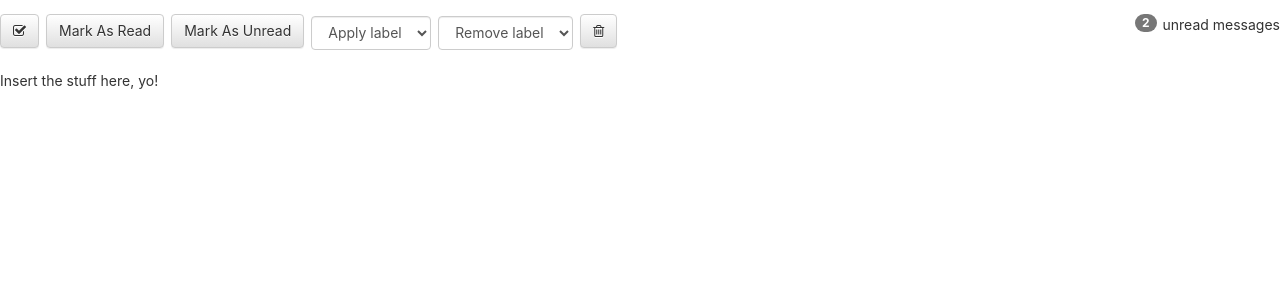
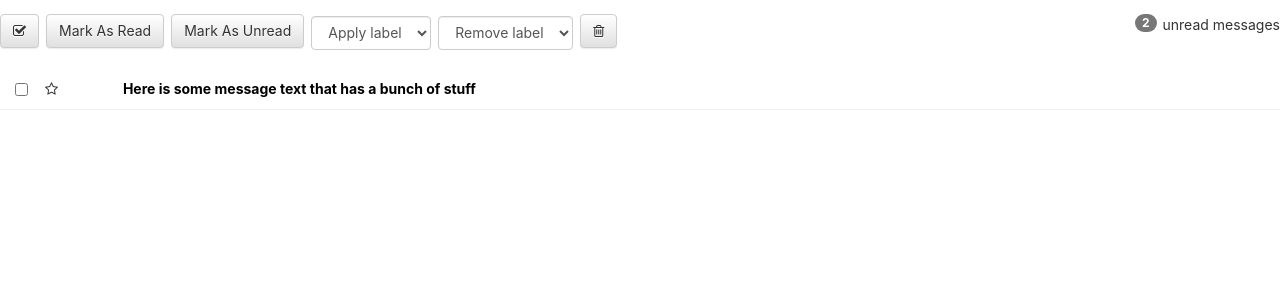
Before and after one commit to andimalfresh/inbox-app, a React (Create React App) app: page / in a window 1280 px wide. Shown: the top 300 px of the page. Built offline with nearby package versions, Linux system fonts and the light colour scheme; no server answers.

Commit message:
Added Msg Components

```diff
--- a/src/App.js
+++ b/src/App.js
@@ -36,7 +36,6 @@ class App extends Component {
       <div>
         <Toolbar />
         <MessageList />
-        <Message />
       </div>
     );
   }
--- a/src/components/Message.jsx
+++ b/src/components/Message.jsx
@@ -1,7 +1,23 @@
 import React from "react";
 
 const Message = props => {
-  return <div className="Message">Insert the stuff here, yo!</div>;
+  return (
+    <div class="row message unread">
+      <div class="col-xs-1">
+        <div class="row">
+          <div class="col-xs-2">
+            <input type="checkbox" />
+          </div>
+          <div class="col-xs-2">
+            <i class="star fa fa-star-o" />
+          </div>
+        </div>
+      </div>
+      <div class="col-xs-11">
+        <a href="#">Here is some message text that has a bunch of stuff</a>
+      </div>
+    </div>
+  );
 };
 
 export default Message;
--- a/src/components/MessageList.jsx
+++ b/src/components/MessageList.jsx
@@ -1,6 +1,7 @@
 import React from "react";
+import Message from "./Message.jsx";
 
 const MessageList = props => {
-  return <div>{props.populateMessages}</div>;
+  return <Message />;
 };
 export default MessageList;
--- a/src/components/Toolbar.jsx
+++ b/src/components/Toolbar.jsx
@@ -2,22 +2,24 @@ import React from "react";
 
 const Toolbar = props => {
   return (
-    <div class="row toolbar">
-      <div class="col-md-12">
-        <p class="pull-right">
-          <span class="badge badge">2</span>
+    <div className="row toolbar">
+      <div className="col-md-12">
+        <p className="pull-right">
+          <span className="badge badge">2</span>
           unread messages
         </p>
 
-        <button class="btn btn-default">
-          <i class={true ? "fa fa-check-square-o" : "fa fa-minus-square-o"} />
+        <button className="btn btn-default">
+          <i
+            className={true ? "fa fa-check-square-o" : "fa fa-minus-square-o"}
+          />
         </button>
 
-        <button class="btn btn-default">Mark As Read</button>
+        <button className="btn btn-default">Mark As Read</button>
 
-        <button class="btn btn-default">Mark As Unread</button>
+        <button className="btn btn-default">Mark As Unread</button>
 
-        <select class="form-control label-select">
+        <select className="form-control label-select">
           <option>Apply label</option>
           <option value="dev">dev</option>
           <option value="personal">personal</option>
@@ -31,8 +33,8 @@ const Toolbar = props => {
           <option value="gschool">gschool</option>
         </select>
 
-        <button class="btn btn-default">
-          <i class="fa fa-trash-o" />
+        <button className="btn btn-default">
+          <i className="fa fa-trash-o" />
         </button>
       </div>
     </div>
```
